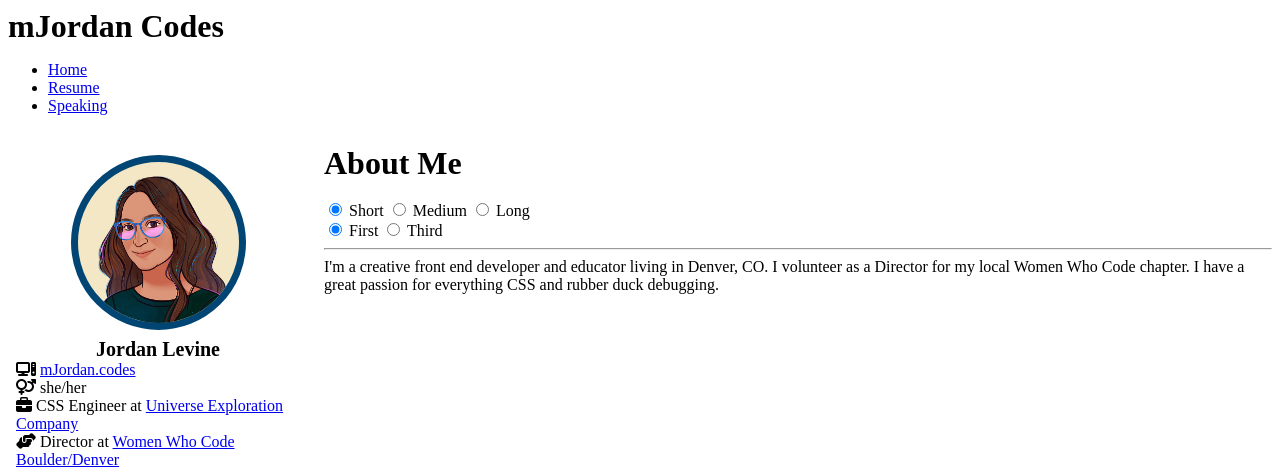
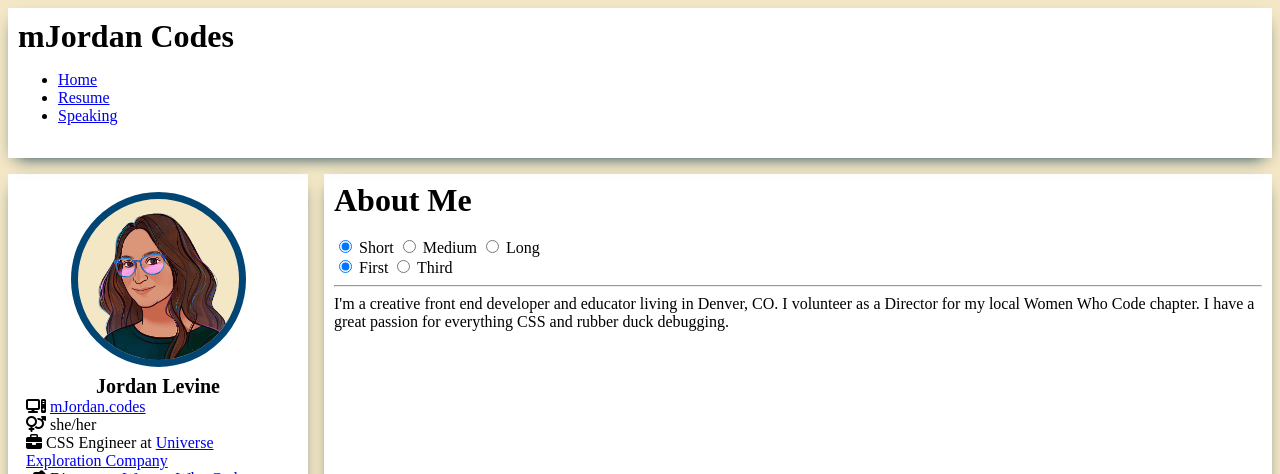
Before and after one commit to mjordancodes/mjc-11ty, an Eleventy site: page src/pages/index.njk in a window 1280 px wide. Shown: the top 474 px of the page. Built offline with nearby package versions, Linux system fonts and the light colour scheme; Eleventy itself is replaced by a stand-in of ours; files that its build step writes are made by us from their sources.

Commit message:
some styles

```diff
--- a/src/_includes/assets/css/layers/layouts/base.css
+++ b/src/_includes/assets/css/layers/layouts/base.css
@@ -1,22 +1,34 @@
 body {
+  background: var(--color-accent-0);
 }
 
 @media (min-width: 700px) {
   body {
     display: grid;
+
     grid-template-columns: 300px 2fr;
+    grid-template-rows: 150px 1fr;
     grid-template-areas:
       "header header"
       "aside main";
     gap: 1em;
   }
 }
+
+main,
+aside,
+header {
+  padding: 10px;
+  background: var(--color-white);
+  -webkit-box-shadow: 0px 7px 16px -8px var(--color-main-4);
+  box-shadow: 0px 7px 16px -8px var(--color-main-4);
+}
+
 header {
   grid-area: header;
   position: -webkit-sticky; /* Safari */
   position: sticky;
   top: 0;
-  background: var(--color-white);
 }
 
 main {
```
